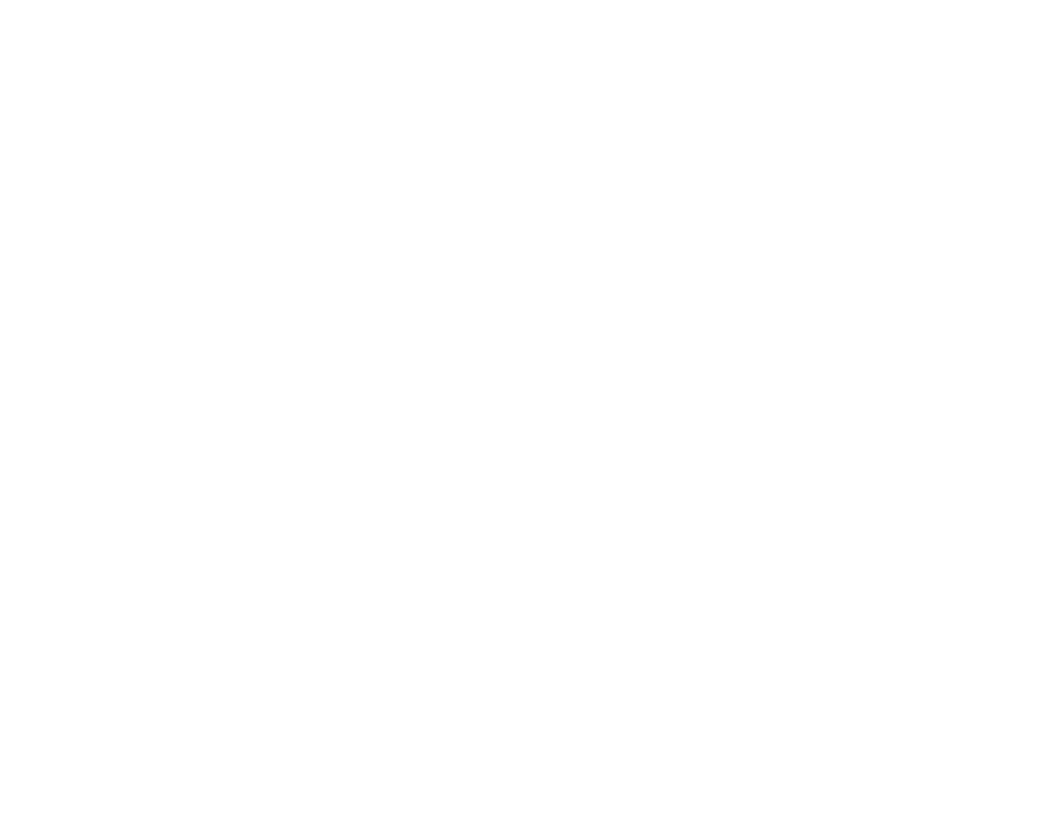
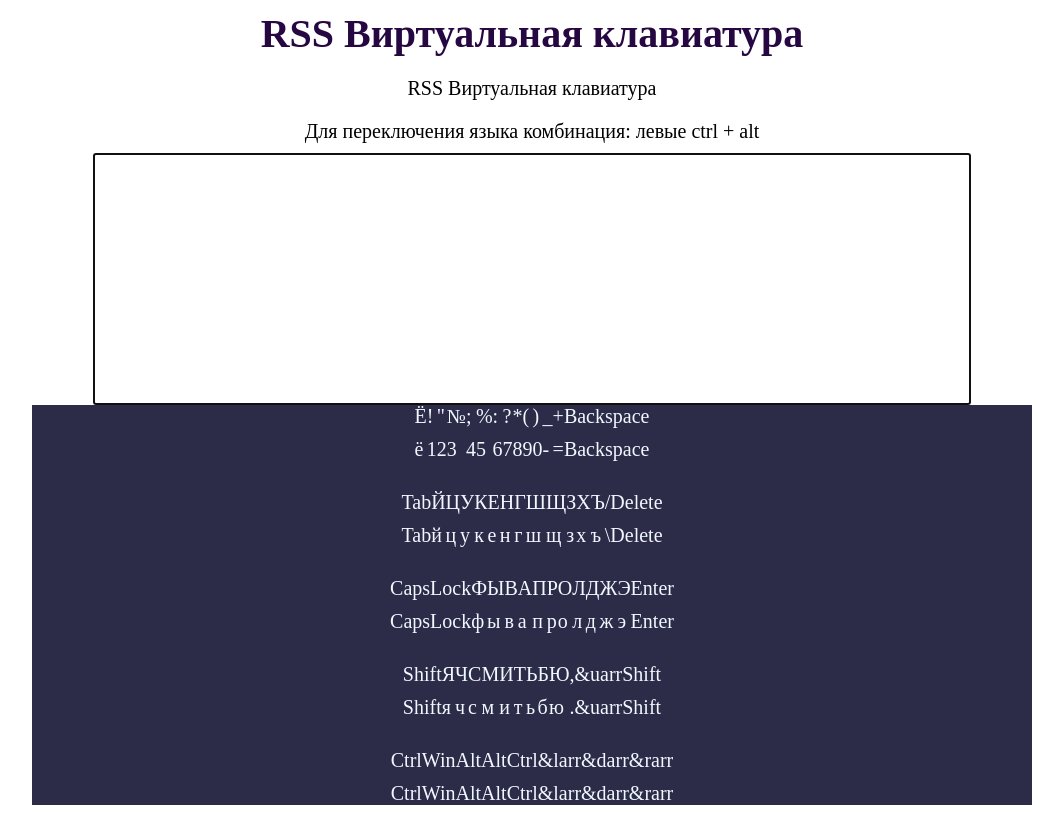
Before and after one commit to M0rl0ck/RSS-Virtual-Keyboard, a website built with webpack: page src/index.html in a window 1280 px wide. Shown: the whole page, without its empty margins (108-1171 px from the left). Built offline with nearby package versions, Linux system fonts and the light colour scheme.

Commit message:
feat: add class keyboard

```diff
--- a/src/index.js
+++ b/src/index.js
@@ -1,7 +1,6 @@
 /* eslint-disable import/extensions */
 
-import Key from './script/key.js';
-import { ru, en } from './script/const.js';
+import Keyboard from './script/Keyboard.js';
 
 const rows = [
   ['Backquote', 'Digit1', 'Digit2', 'Digit3', 'Digit4', 'Digit5', 'Digit6', 'Digit7', 'Digit8', 'Digit9', 'Digit0', 'Minus', 'Equal', 'Backspace'],
@@ -10,3 +9,23 @@ const rows = [
   ['ShiftLeft', 'KeyZ', 'KeyX', 'KeyC', 'KeyV', 'KeyB', 'KeyN', 'KeyM', 'Comma', 'Period', 'Slash', 'ArrowUp', 'ShiftRight'],
   ['ControlLeft', 'MetaLeft', 'AltLeft', 'Space', 'AltRight', 'ControlRight', 'ArrowLeft', 'ArrowDown', 'ArrowRight'],
 ];
+
+const lang = JSON.parse(window.localStorage.getItem('lang')) || 'ru';
+
+const main = document.createElement('main');
+main.className = 'main';
+main.innerHTML = `<h1 class='title'>RSS Виртуальная клавиатура</h1>
+<p>RSS Виртуальная клавиатура</p>
+<p>Для переключения языка комбинация: левыe ctrl + alt</p>`;
+const out = document.createElement('textarea');
+out.className = 'out';
+out.setAttribute('rows', '10');
+out.setAttribute('cols', '70');
+out.setAttribute('spellcheck', 'false');
+out.setAttribute('autofocus', '');
+main.append(out);
+document.body.prepend(main);
+
+const keyboard = new Keyboard(rows, lang);
+keyboard.generate();
+main.append(keyboard.container);
--- a/src/script/key.js
+++ b/src/script/key.js
@@ -31,7 +31,7 @@ export default class Key {
 
   createKey() {
     const conteiner = document.createElement('div');
-    conteiner.className = 'key';
+    conteiner.className = `key ${this.type}`;
     conteiner.append(this.subLetter, this.letter);
     return conteiner;
   }
--- a/src/script/keyboard.js
+++ b/src/script/keyboard.js
@@ -0,0 +1,34 @@
+/* eslint-disable import/extensions */
+import Key from './Key.js';
+import { ru, en } from './const.js';
+
+export default class Keyboard {
+  constructor(rows, lang) {
+    this.rows = rows;
+
+    this.keys = [];
+    this.keyPressed = {};
+    this.caps = false;
+    if (lang === 'ru') {
+      this.keyBase = ru;
+    } else if (lang === 'en') {
+      this.keyBase = en;
+    }
+  }
+
+  generate() {
+    this.container = document.createElement('div');
+    this.container.className = 'keyboard';
+    this.rows.forEach((element) => {
+      const row = document.createElement('div');
+      row.className = 'keyboard__row';
+      this.container.append(row);
+      element.forEach((code) => {
+        const keyObj = this.keyBase.find((key) => key.code === code);
+        const button = new Key(keyObj);
+        this.keys.push(button);
+        row.append(button.containerKey);
+      });
+    });
+  }
+}
--- /dev/null
+++ b/src/scss/base/_base.scss
@@ -0,0 +1,33 @@
+* {
+    box-sizing: border-box;
+    margin: 0;
+    padding: 0;
+}
+body {
+    font-size: 20px;
+}
+
+.main {
+    display: flex;
+    flex-direction: column;
+    justify-content: center;
+    align-items: center;
+    max-width: 1200px;
+    margin: 0 auto;
+}
+
+h1 {
+    font-size: 40px;
+    color: rgb(38, 7, 66);
+    margin: 10px 0;
+}
+p {
+    margin: 10px 0;
+    font-size: 20px;
+}
+
+.out {
+    font-size: 20px;
+    resize: none;
+    padding: 10px;
+}
--- /dev/null
+++ b/src/scss/base/_keyboard.scss
@@ -0,0 +1,15 @@
+.keyboard {
+    width: 1000px;
+    height: 400px;
+    display: flex;
+    flex-direction: column;
+    justify-content: center;
+    align-items: center;
+    gap: 10px;
+    background-color: rgb(44, 44, 73);
+    color: aliceblue;
+}
+
+.keyboard__row {
+    display: flex;
+}
--- a/src/scss/style.scss
+++ b/src/scss/style.scss
@@ -1,5 +1,2 @@
-* {
-    box-sizing: border-box;
-    margin: 0;
-    padding: 0;
-}
+@import '../scss/base/base';
+@import '../scss/base/keyboard';
```
